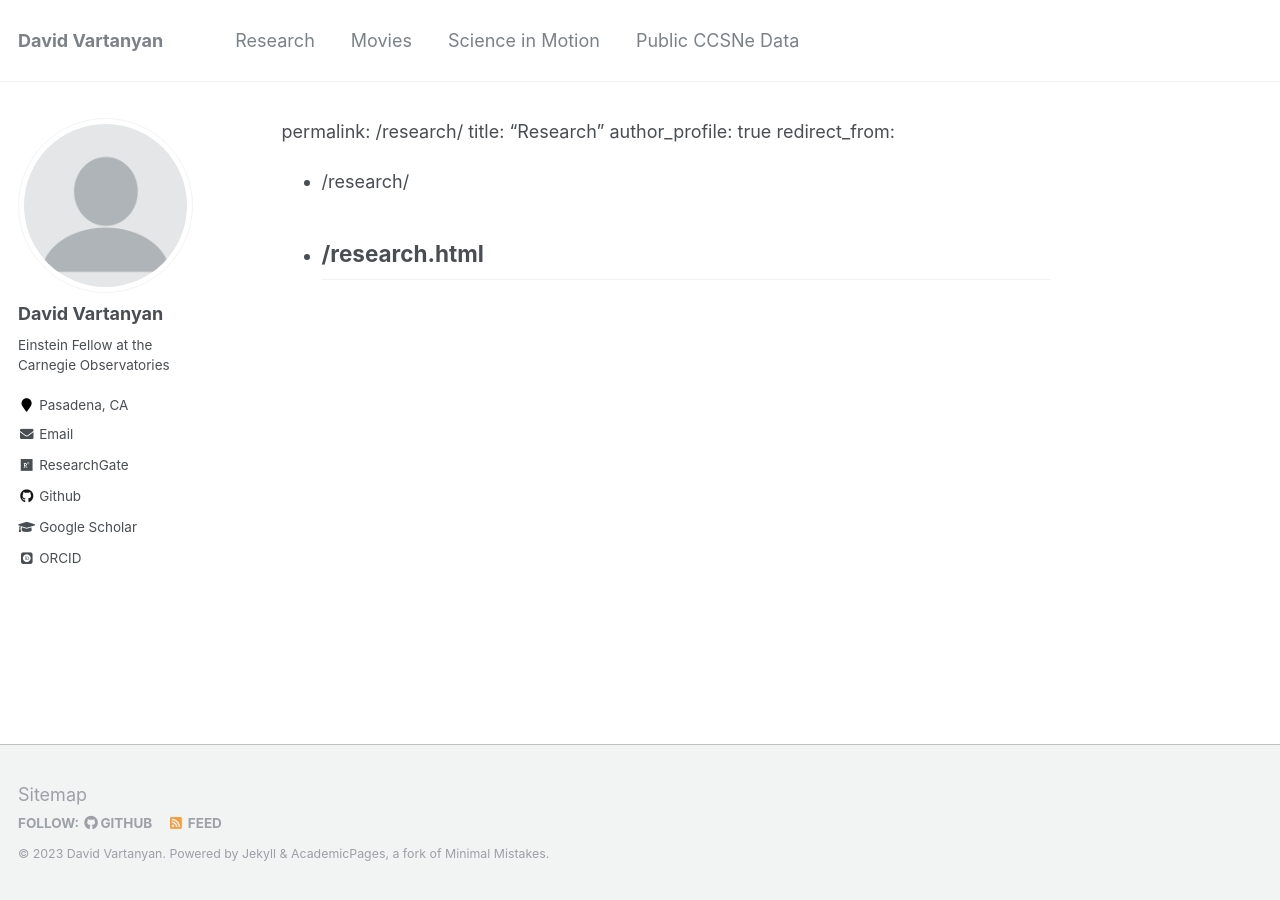
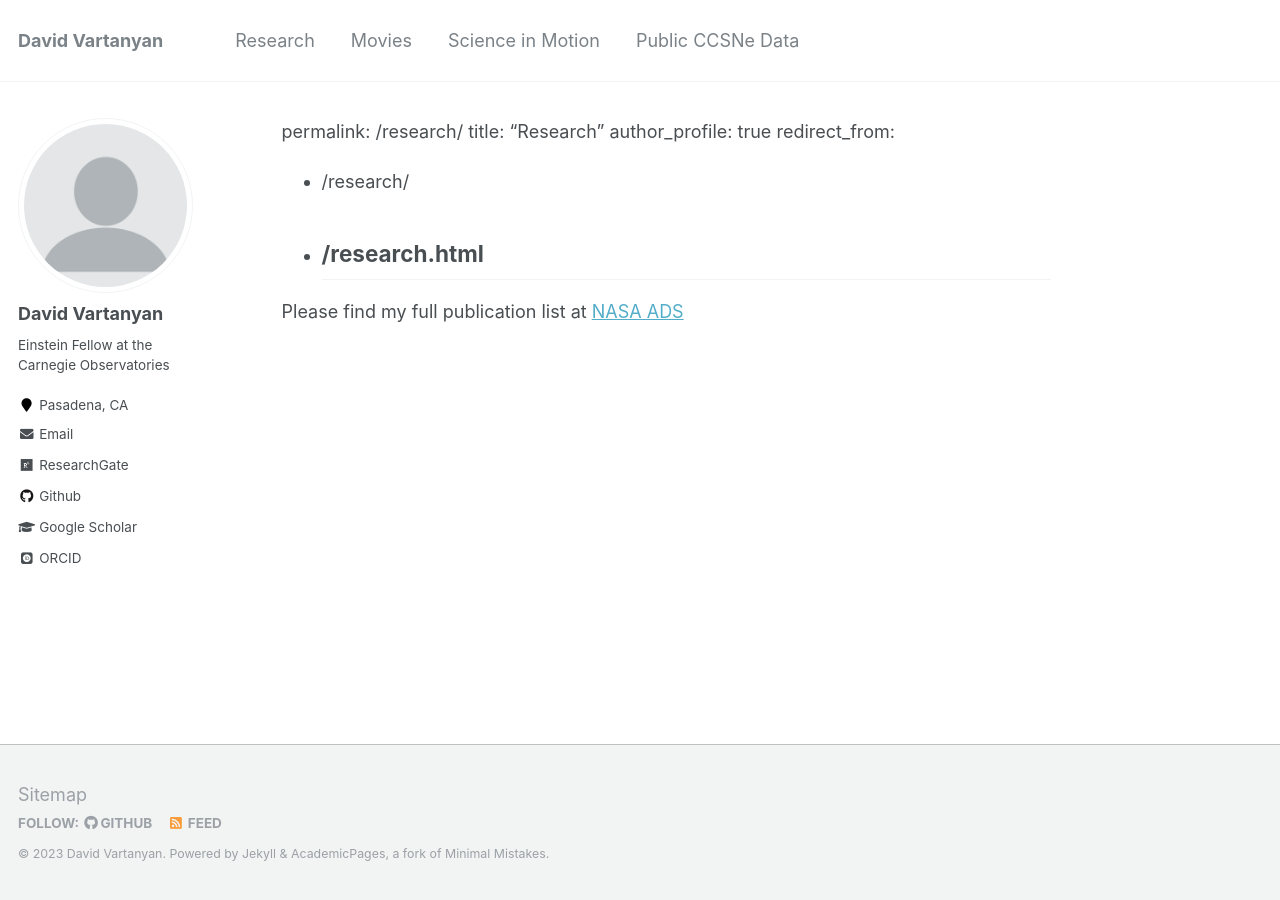
Before and after one commit to dvartany/dvartany.github.io, a Jekyll site: the page built from _pages/research.md, in a window 1280 px wide. Built offline with Jekyll 4.4.1, drawn with Linux system fonts in a browser that asks for light colours; some web fonts are replaced; our own code applies the rules of GitHub Pages for plain Markdown files.

Commit message:
Update research.md

```diff
--- a/_pages/research.md
+++ b/_pages/research.md
@@ -5,3 +5,6 @@ redirect_from:
   - /research/
   - /research.html
 ---
+
+
+Please find my full publication list at [NASA ADS](https://ui.adsabs.harvard.edu/user/libraries/xqvnu4usRFWixyvcxZeH6A)
```
